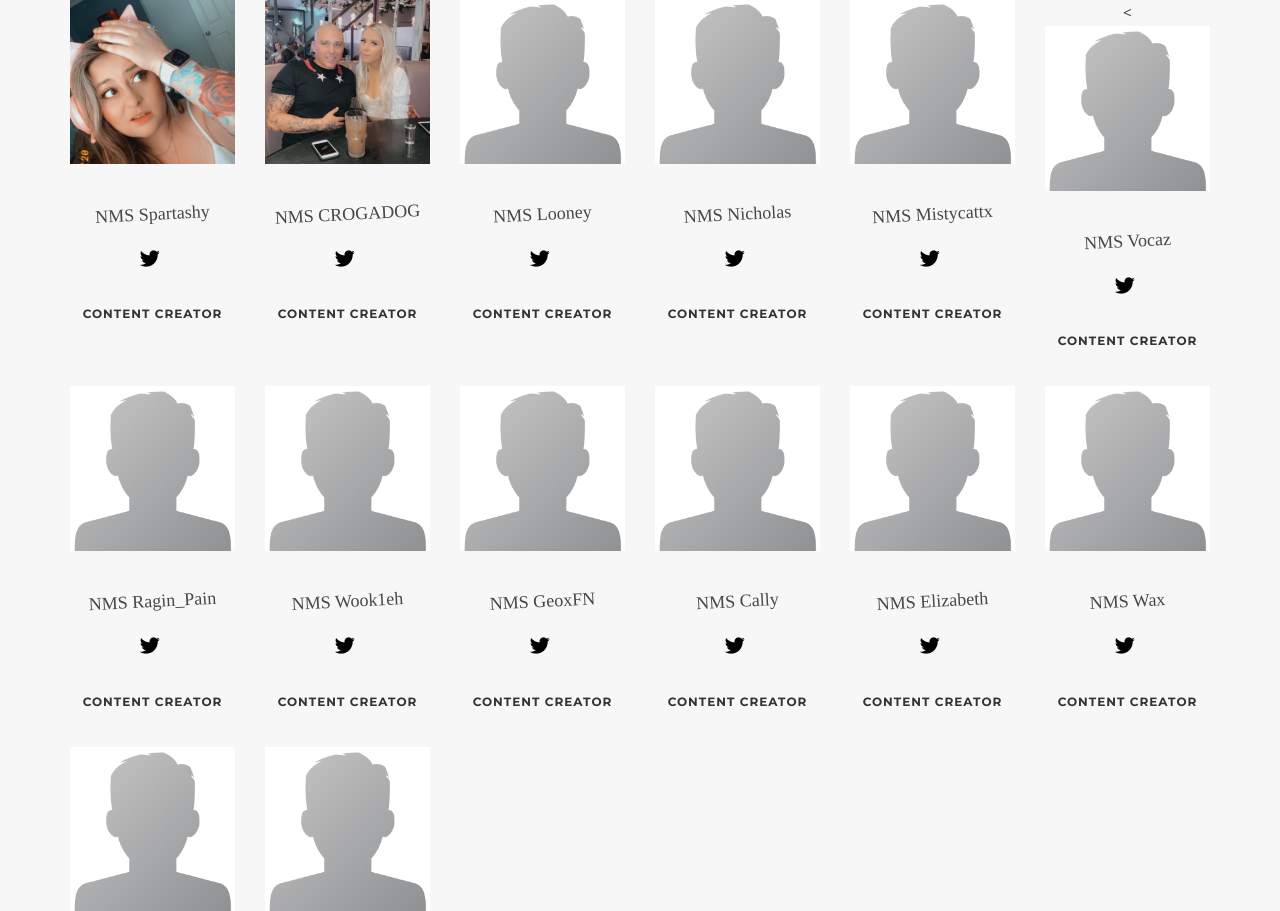
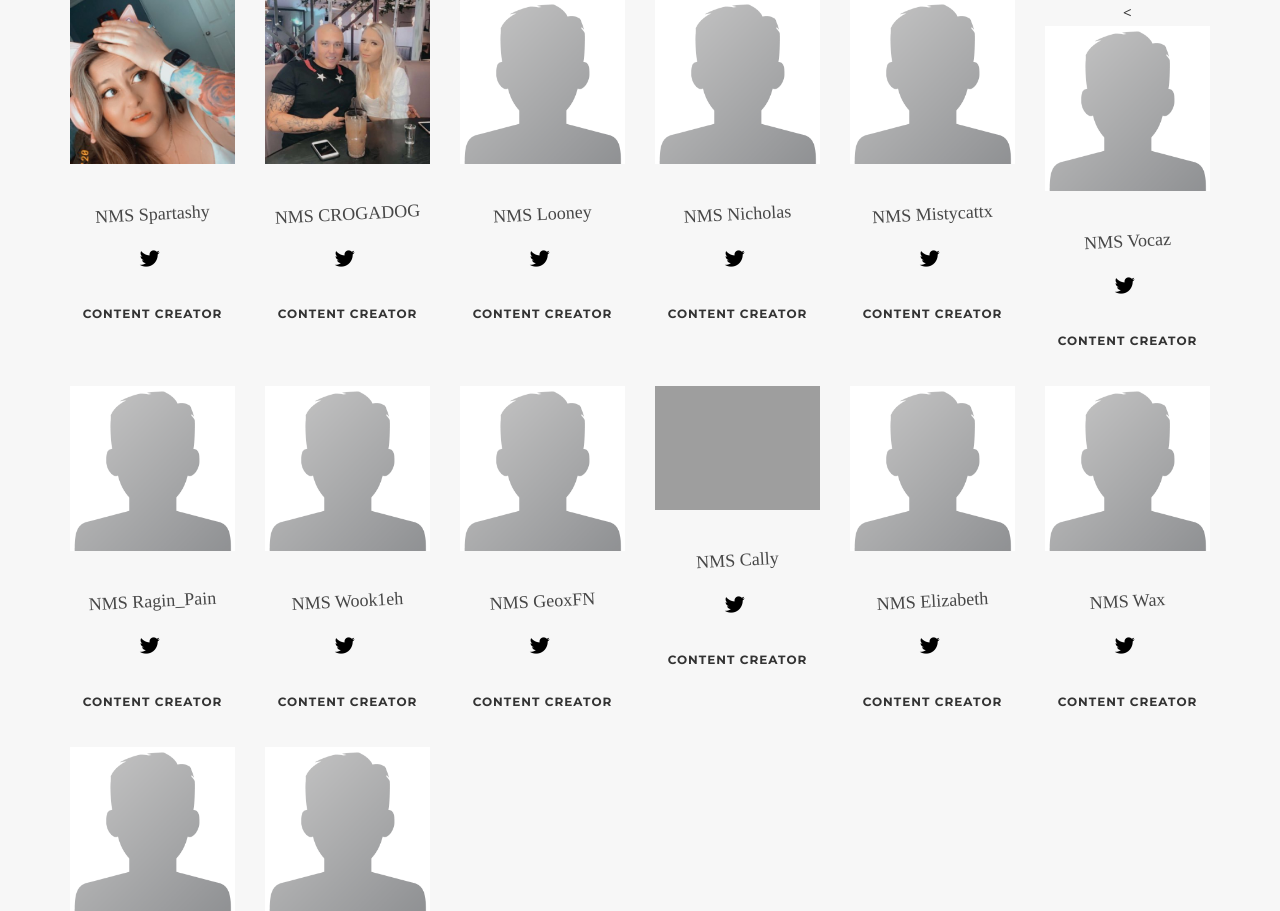
Before and after one commit to PeterRansome/NMS_website, a PHP site: page /content-creators in a window 1280 px wide. Shown: the part 431-1342 px from the top of the page. Run offline with PHP 8.4, Linux system fonts and the light colour scheme; some libraries are stand-ins or nearby versions; some web fonts are replaced; grey boxes are pictures that could not be loaded.

Commit message:
CALLY picture update

```diff
--- a/content-creators.html
+++ b/content-creators.html
@@ -188,7 +188,7 @@ _iub.csConfiguration = {"lang":"en","siteId":1782134,"cookiePolicyId":27748971,
             <h6>Content Creator</h6>
           </div>
           <div class="col-md-2 col-sm-6">
-            <p><img class="img-responsive center-block" src="/assets/img/default.png" alt=""></p>
+            <p><img class="img-responsive center-block" src="/assets/img/cally.jpg" alt=""></p>
             <h2 class="classic">NMS Cally</h2>
             <ul class="list-inline">
               <li><a href="https://twitter.com/CallyFN"><i class="fab fa-twitter fa-lg"></i></a></li>
--- a/content-creators.php
+++ b/content-creators.php
@@ -87,7 +87,7 @@
             <h6>Content Creator</h6>
           </div>
           <div class="col-md-2 col-sm-6">
-            <p><img class="img-responsive center-block" src="/assets/img/default.png" alt=""></p>
+            <p><img class="img-responsive center-block" src="/assets/img/cally_jpg" alt=""></p>
             <h2 class="classic">NMS Cally</h2>
             <ul class="list-inline">
               <li><a href="https://twitter.com/CallyFN"><i class="fab fa-twitter fa-lg"></i></a></li>
```
